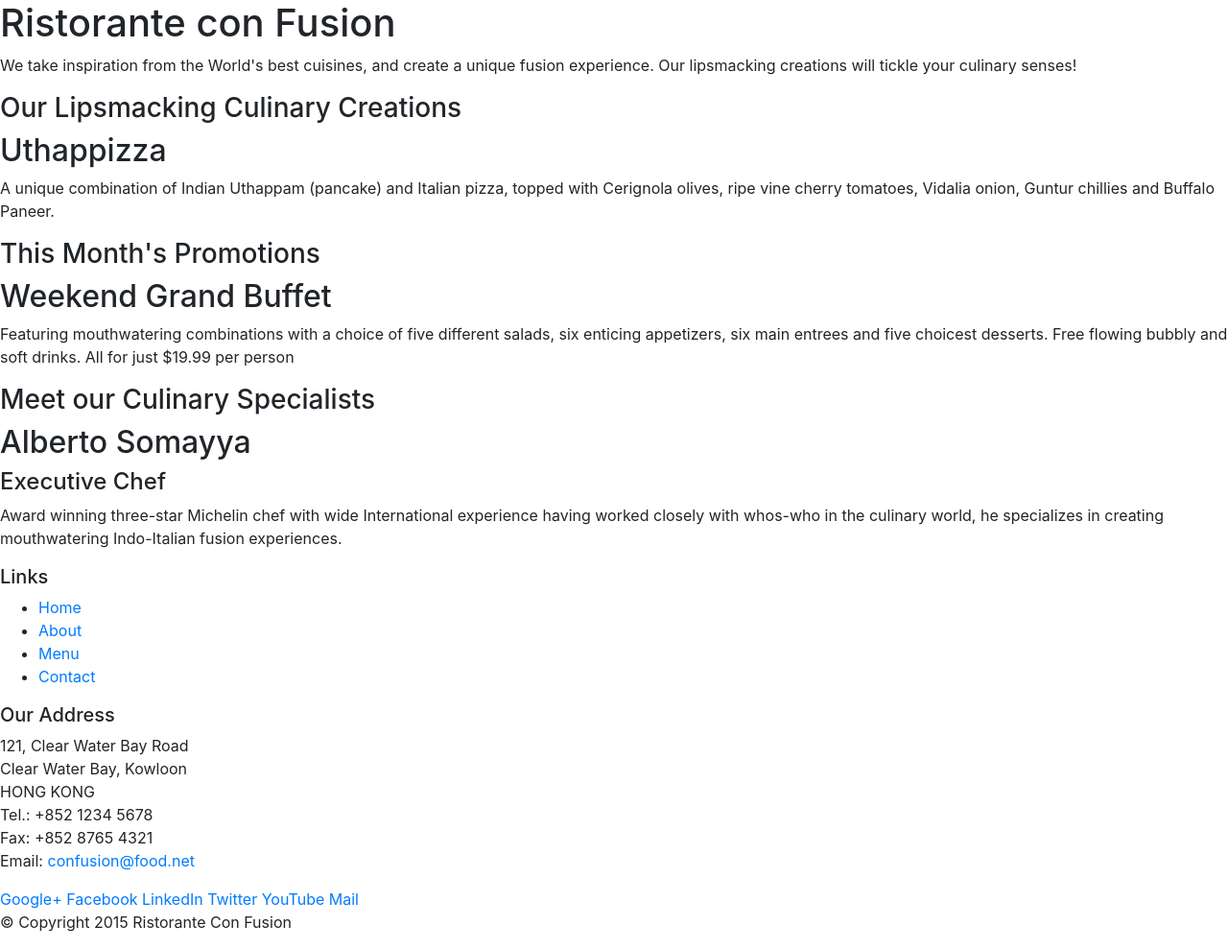
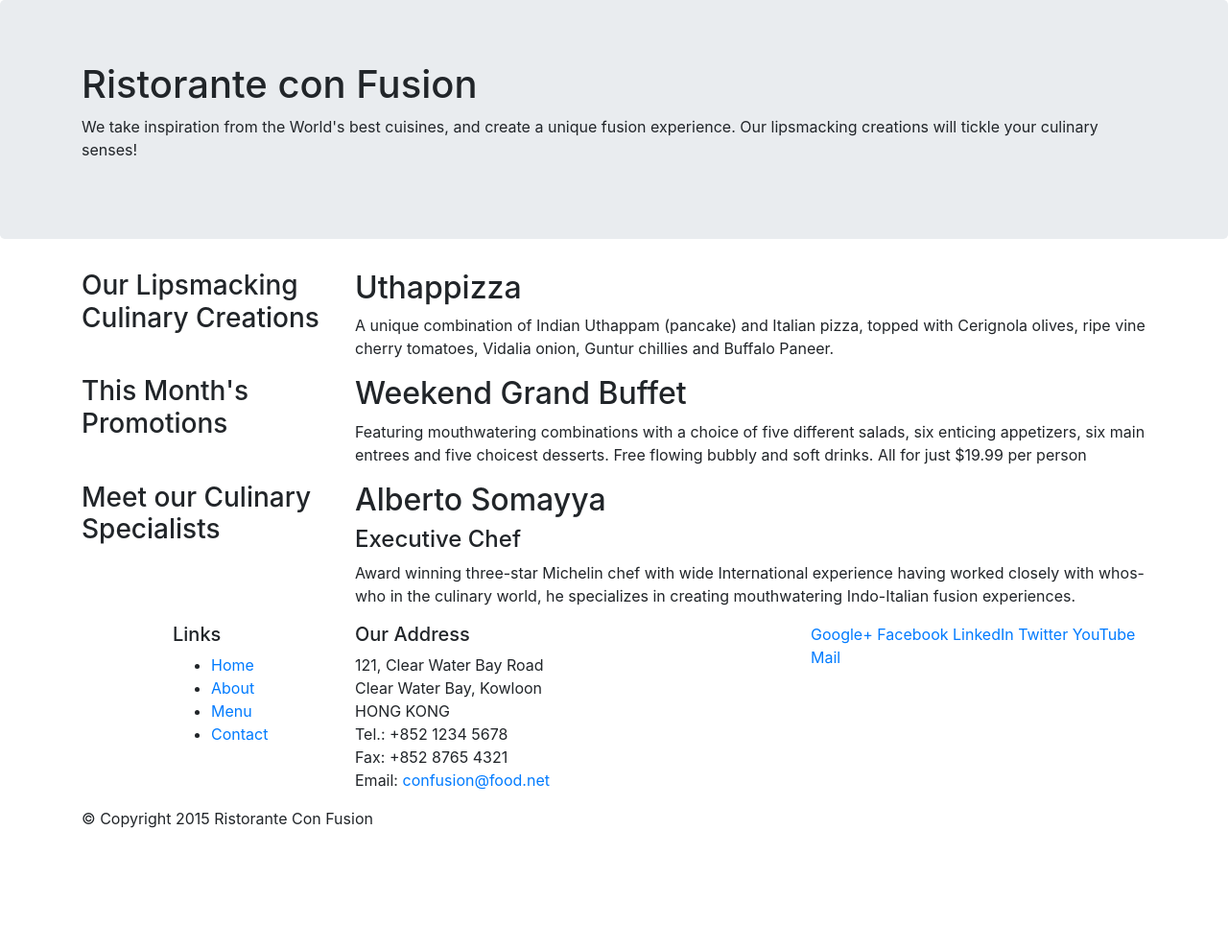
Before and after one commit to lordTotcho/conFusion, a website: page index.html in a window 1280 px wide. Shown: the whole page at 96% size. After the commit the page ends 881 px from the top, so only its background shows below. Drawn offline with nearby package versions, Linux system fonts and the light colour scheme.

Commit message:
Added in grid to the index.html page

```diff
--- a/index.html
+++ b/index.html
@@ -4,6 +4,7 @@
 <head>
   <!-- Required meta tags always come first -->
   <meta charset="utf-8">
+  <!-- The viewport meta tag will allow us to create a website with responsive design  -->
   <meta name="viewport" content="width=device-width, initial-scale=1, shrink-to-fit=no">
   <meta http-equiv="x-ua-compatible" content="ie=edge">
 
@@ -14,46 +15,53 @@
 
 <body>
 
-    <header>
-        <div>
-            <div>
-                <div>
+    <header class="jumbotron">
+        <div class="container">
+            <div class="row">
+              <!-- the content down below will occupy the full the width of the row( 12 columns )
+              smal to large screens 8 columns -->
+                <div class="col-12 col-sm-12">
                     <h1>Ristorante con Fusion</h1>
                     <p>We take inspiration from the World's best cuisines, and create a unique fusion experience. Our lipsmacking creations will tickle your culinary senses!</p>
                 </div>
-                <div>
+                <!-- Insert content into the remaining columns on the row -->
+                <div class="col col-sm">
+
                 </div>
             </div>
         </div>
     </header>
 
-    <div>
-        <div>
-            <div>
+    <!--divided up the a part of the web page using container class as the wrapper -->
+    <div class="container">
+        <div class="row">
+            <div class="col-sm-4 push-sm-8 col-md-3 push-md-9">
                 <h3>Our Lipsmacking Culinary Creations</h3>
             </div>
-            <div>
+            <div class="col-sm pull-sm-4 col-md pull-md-3">
                 <h2>Uthappizza</h2>
                 <p>A unique combination of Indian Uthappam (pancake) and Italian pizza, topped with Cerignola olives, ripe vine cherry tomatoes, Vidalia onion, Guntur chillies and Buffalo Paneer.</p>
             </div>
         </div>
 
 
-        <div>
-            <div>
+        <div class="row">
+            <!-- If the screen size is small to xlarge 4 columns if the medium 3 columns -->
+            <div class="col-sm-4 push-sm-8 col-md-3 push-md-9">
                 <h3>This Month's Promotions</h3>
             </div>
-            <div>
+            <!-- Take up the remaining space on the row -->
+            <div class="col-sm col-md">
                 <h2>Weekend Grand Buffet</h2>
                 <p>Featuring mouthwatering combinations with a choice of five different salads, six enticing appetizers, six main entrees and five choicest desserts. Free flowing bubbly and soft drinks. All for just $19.99 per person </p>
             </div>
         </div>
 
-        <div>
-            <div>
+        <div class="row">
+            <div class="col-sm-4 col-md-3">
                 <h3>Meet our Culinary Specialists</h3>
             </div>
-            <div>
+            <div class="col-sm pull-sm-4 col-md pull-md-3">
                 <h2>Alberto Somayya</h2>
                 <h4>Executive Chef</h4>
                 <p>Award winning three-star Michelin chef with wide International experience having worked closely with whos-who in the culinary world, he specializes in creating mouthwatering Indo-Italian fusion experiences. </p>
@@ -62,9 +70,9 @@
     </div>
 
     <footer>
-        <div>
-            <div>
-                <div>
+        <div class="container">
+            <div class="row">
+                <div class="col-4 offset-1 col-sm-2">
                     <h5>Links</h5>
                     <ul>
                         <li><a href="#">Home</a></li>
@@ -73,7 +81,7 @@
                         <li><a href="#">Contact</a></li>
                     </ul>
                 </div>
-                <div>
+                <div class="col-6 col-sm-5">
                     <h5>Our Address</h5>
                     <address>
 		              121, Clear Water Bay Road<br>
@@ -84,7 +92,7 @@
 		              Email: <a href="mailto:confusion@food.net">confusion@food.net</a>
 		           </address>
                 </div>
-                <div>
+                <div class="col col-sm-4">
                     <div>
                         <a href="http://google.com/+">Google+</a>
                         <a href="http://www.facebook.com/profile.php?id=">Facebook</a>
@@ -95,8 +103,8 @@
                     </div>
                 </div>
            </div>
-           <div>
-                <div>
+           <div class="row">
+                <div class="col-auto">
                     <p>© Copyright 2015 Ristorante Con Fusion</p>
                 </div>
            </div>
```
